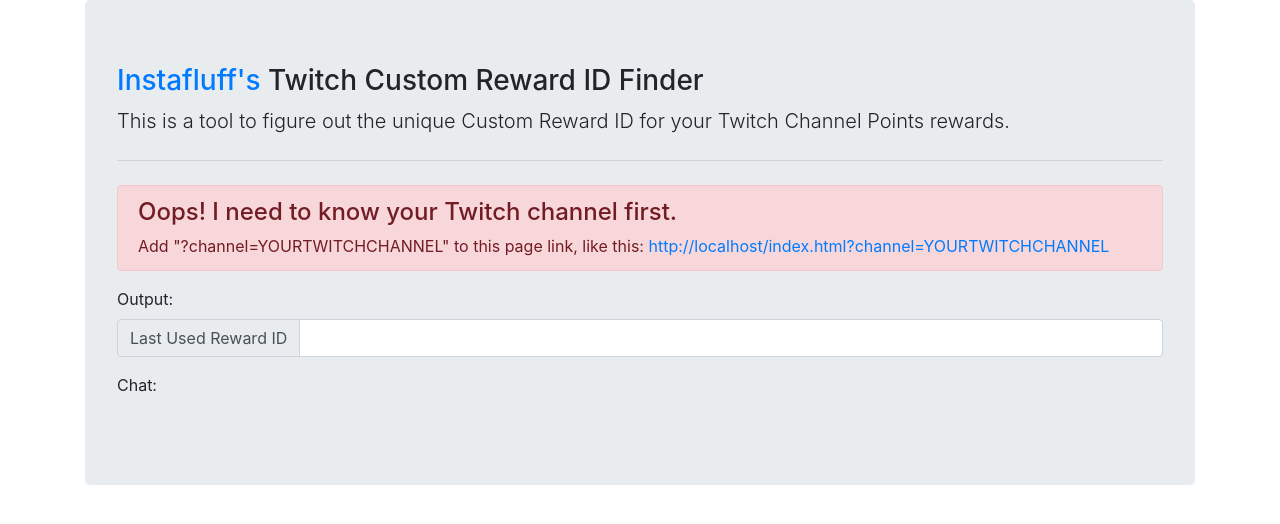
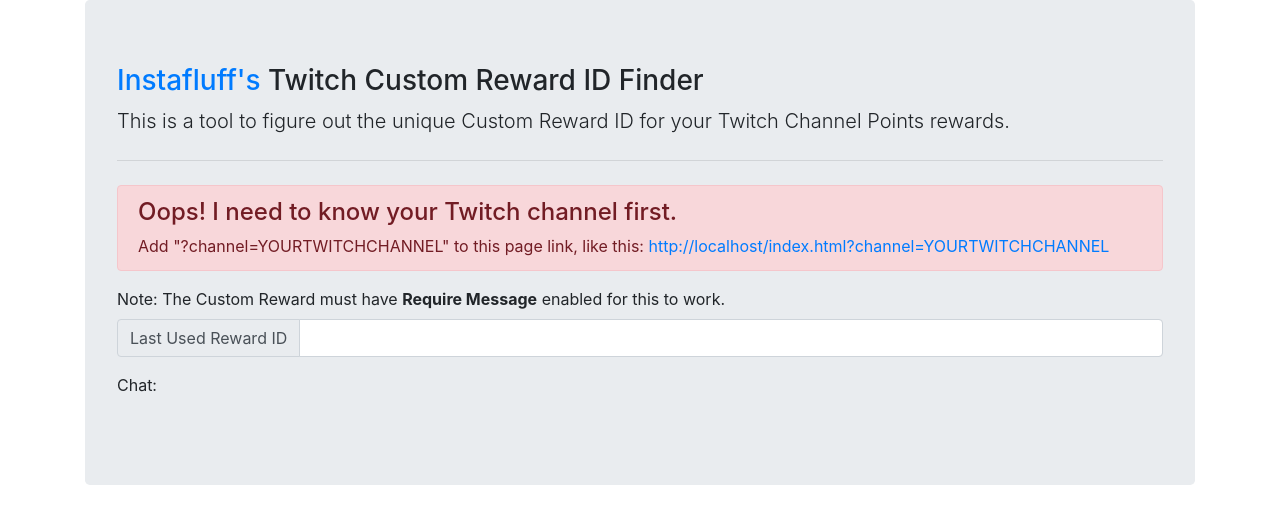
Before and after one commit to instafluff/TwitchCustomRewardID, a website: page index.html in a window 1280 px wide. Drawn offline with nearby package versions, Linux system fonts and the light colour scheme.

Commit message:
Add Note

```diff
--- a/index.html
+++ b/index.html
@@ -22,7 +22,7 @@
               <h4 class="alert-heading">Oops! I need to know your Twitch channel first.</h4>
               Add "?channel=YOURTWITCHCHANNEL" to this page link, like this: <a id="page-link" href="?channel=YOURTWITCHCHANNEL"></a>
             </div>
-            <label for="reward-id">Output:</label>
+            <label for="reward-id">Note: The Custom Reward must have <strong>Require Message</strong> enabled for this to work.</label>
             <div class="input-group mb-3">
               <div class="input-group-prepend">
                 <span class="input-group-text" id="basic-addon3">Last Used Reward ID</span>
```
